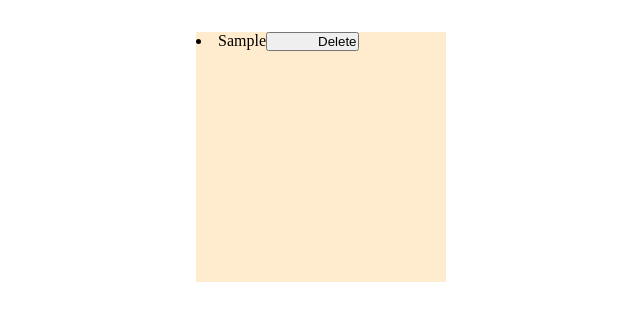
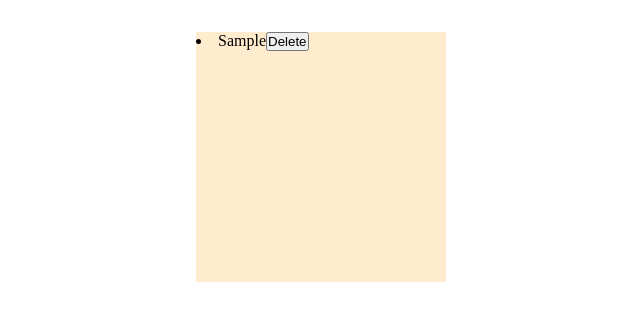
Before and after one commit to ytx-26/To-Do-List, a plain HTML site: page index.html in a window 1280 px wide. Both pictures are taken after typing "Sample" into the empty fields and a click on the button "Create To-Do". Shown: the part 99-420 px from the top of the page, without its empty margins (319-959 px from the left). Drawn offline with Linux system fonts and the light colour scheme.

Commit message:
Changing the position of the delete button

```diff
--- a/styles.css
+++ b/styles.css
@@ -24,5 +24,4 @@
 #Input{height: 250px; width: 250px; background-color: blanchedalmond;}
 
 /*Delete Button*/
-.Delete-Button{padding-left: 50px;}
-}
+.Delete-Button{margin-right:10px;}
```
